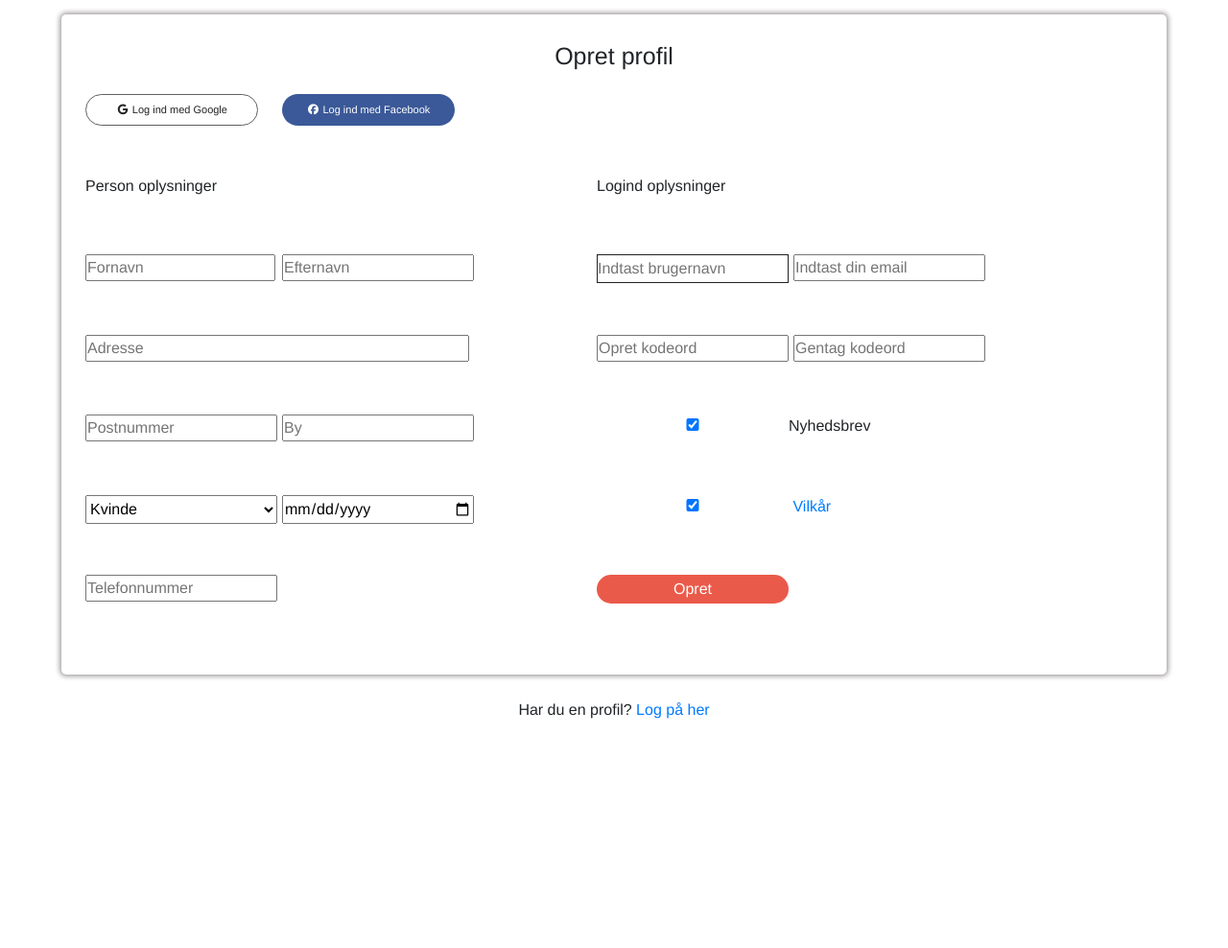
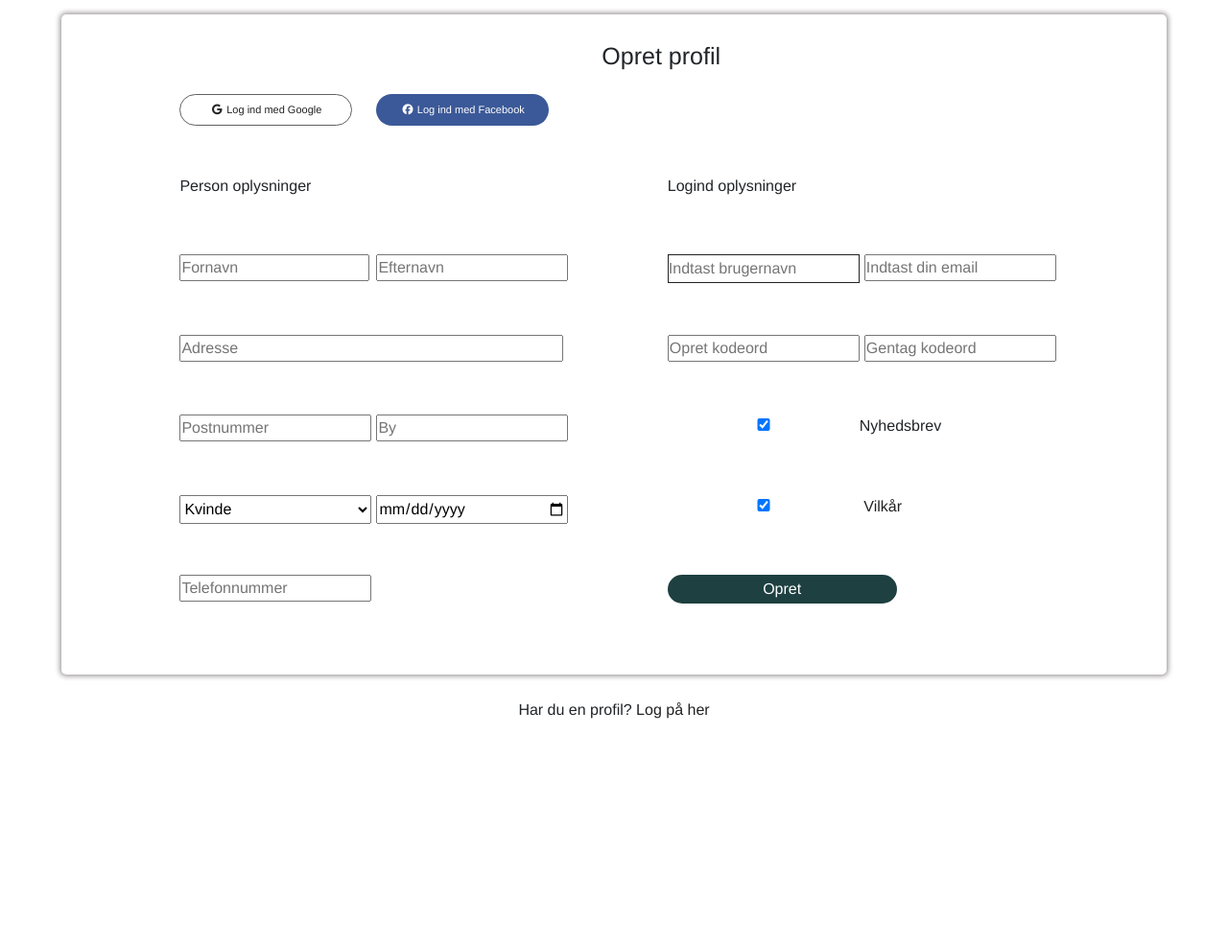
Before and after one commit to AnnicaF/chefmee, a PHP site: page /signup.php in a window 1280 px wide. Shown: the part 91-1079 px from the top of the page at 96% size. Run offline with PHP 8.4, Linux system fonts and the light colour scheme; some libraries are stand-ins or nearby versions.

Commit message:
css rettelser

```diff
--- a/styles.css
+++ b/styles.css
@@ -120,19 +120,19 @@
 @media screen and (min-width: 700px){
 .signup_container {
   display: grid;
-  grid-template-columns: 1fr 1fr 1fr 1fr 1fr 1fr 1fr;
+  grid-template-columns: 1fr 1fr 1fr 1fr 1fr 1fr 1fr 1fr;
   grid-template-rows: 1fr 1fr 1fr 1fr 1fr 1fr 1fr 1fr;
   gap: 5px 5px;
   grid-auto-flow: row;
   grid-template-areas:
-    "opretprofil opretprofil opretprofil opretprofil opretprofil opretprofil opretprofil"
-    "google facebook . . . . ."
-    "person-oplysninger person-oplysninger . logind-oplysninger logind-oplysninger . ."
-    "fornavn efternavn . brugernavn email email ."
-    "adresse adresse . kodeord gentagkode gentagkode ."
-    "postnummer by . nyhedsbrev nyhedsbrev . ."
-    "kon fodselsdag . vilkar vilkar . ."
-    "mobilnummer . . opret . . .";
+    ". opretprofil opretprofil opretprofil opretprofil opretprofil opretprofil opretprofil"
+    ". google facebook . . . . ."
+    ". person-oplysninger person-oplysninger . logind-oplysninger logind-oplysninger . ."
+    ". fornavn efternavn . brugernavn email email ."
+    ". adresse adresse . kodeord gentagkode gentagkode ."
+    ". postnummer by . nyhedsbrev nyhedsbrev . ."
+    ". kon fodselsdag . vilkar vilkar . ."
+    ". mobilnummer . . opret opret . .";
 }
 
 .google { grid-area: google; }
@@ -201,8 +201,8 @@
 }
 
 .opret {
-  background-color: var(--clr--c2a);
-  width: 100%;
+  background-color: var(--clr--btn);
+  width: 80%;
   text-align: center;
   border-radius: 50px;
   height: 30px;
@@ -271,6 +271,7 @@ li{
 }
 a{
     text-decoration: none;
+    color: var(--clr--txt);
 }
 
 
@@ -779,6 +780,9 @@ margin-top: 30%;
   margin-top: 0px;
 }
 
+.opdater{
+  height: 57%;
+}
 
 .button_opdater{
    display: flex;
```
